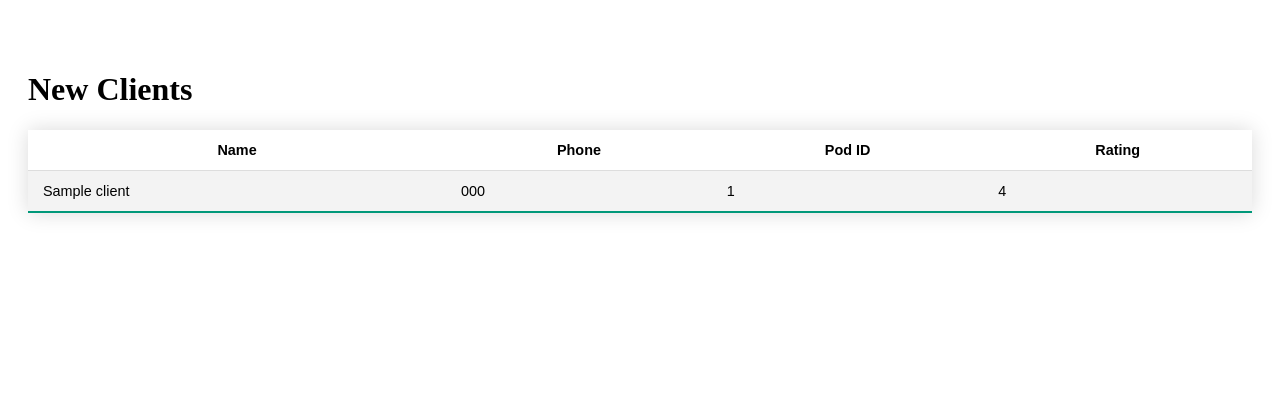
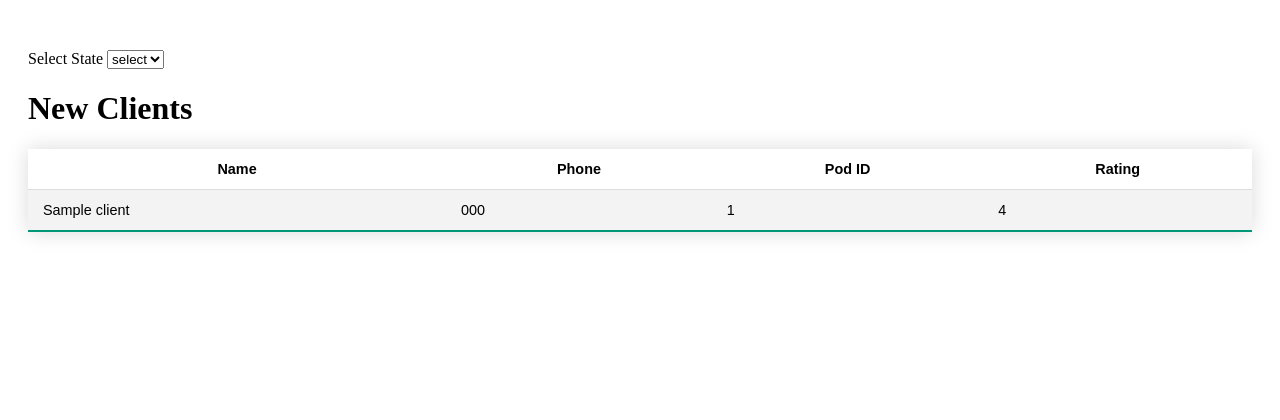
Before and after one commit to Naveenkumar1405/Onwords_Onus, a Flask app: template templates/homepage.html in a window 1280 px wide. Shown: the part 56-476 px from the top of the page. Run offline with Flask 3, Linux system fonts and the light colour scheme; the template is opened without the code that fills it: most values are stand-ins (such as "Sample title", 1, 10 or a date in 2020); parts of the project's set-up code (start-up, migrations or seed data) failed here and were passed over.

Commit message:
add state

```diff
--- a/app.py
+++ b/app.py
@@ -13,7 +13,7 @@ app.config["SESSION_PERMANENT"] = True
 app.config["SESSION_TYPE"] = "filesystem"
 Session(app)
 
-fast_api_server_ip = "192.168.1.16:8000"
+fast_api_server_ip = "192.168.1.91:8000"
 
 env = Environment(autoescape=select_autoescape(['html', 'xml']))
 env.globals.update(zip=zip)
@@ -136,22 +136,30 @@ def pod():
         return render_template('pod.html', staff_zip=staff_zip)
 
 
-@app.route('/')
+@app.route('/', methods=['GET', 'POST'])
 def home():
     try:
         uid = request.cookies.get('uid')
         if uid:
-            print(uid)
+            print(request.method)
             user_name = requests.post(f"http://{fast_api_server_ip}/staff/data", json={'uid': uid}).json()
             pod = requests.get(f"http://{fast_api_server_ip}/staff/pod/{uid}").json()
             new_client_data = requests.get(f"http://{fast_api_server_ip}/client/pod/{pod}").json()
-            print(new_client_data)
+            client_state=requests.get(f"http://{fast_api_server_ip}/client/state/").json()
+            if request.method == "POST":
+                print("===========")
+                state=request.form.get("state")
+                new_client_data=requests.post(f"http://{fast_api_server_ip}/client/getstate/{state}/{pod}").json()
+                print(new_client_data)
+                return render_template('homepage.html', username=user_name['name'], role=user_name['role'], pod=pod,
+                                   new_client_data=new_client_data,client_state=client_state)
             return render_template('homepage.html', username=user_name['name'], role=user_name['role'], pod=pod,
-                                   new_client_data=new_client_data)
+                                   new_client_data=new_client_data,client_state=client_state)
         else:
             print(f"Uid not found. giving login page")
             return redirect('/signin')
-    except:
+    except Exception as e:
+        print("error",e)
         pass
 
 
@@ -438,4 +446,4 @@ def clientcreate():
 
 
 if __name__ == '__main__':
-    app.run(debug=True, host='192.168.1.16', port=8182)
+    app.run(debug=True, host='0.0.0.0', port=8182)
--- a/templates/homepage.html
+++ b/templates/homepage.html
@@ -62,6 +62,17 @@
 </div>
 
 <div style="padding:20px;margin-top:30px;height:1500px;">
+
+    <form action="/" id="lead-incharge" name="state" method="post">
+    <label for="lead-in">Select State</label>
+        <select name="state" id="lead-in" onchange="leadIn()">
+        <option value="">select</option>
+        {% for state in client_state %}
+        <option value="{{ state }}">{{ state }}</option>
+        {% endfor %}
+        </select>
+    </form>
+
   <h1>New Clients</h1>
 
       <table>
@@ -81,6 +92,10 @@
     {% endfor %}
   </table>
 </div>
-
+<script>
+   function leadIn() {
+          document.getElementById("lead-incharge").submit();
+        }
+  </script>
 </body>
 </html>
```
Also changed, not shown: 2 other files.
